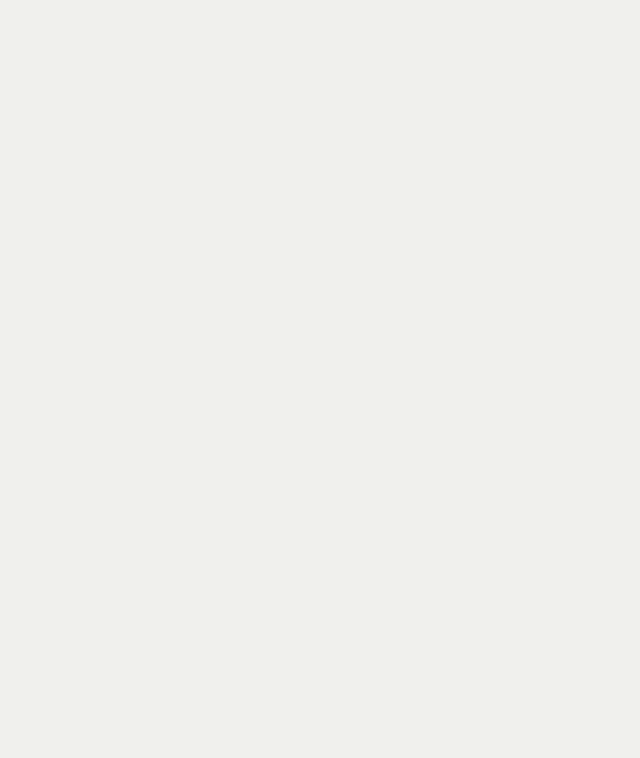
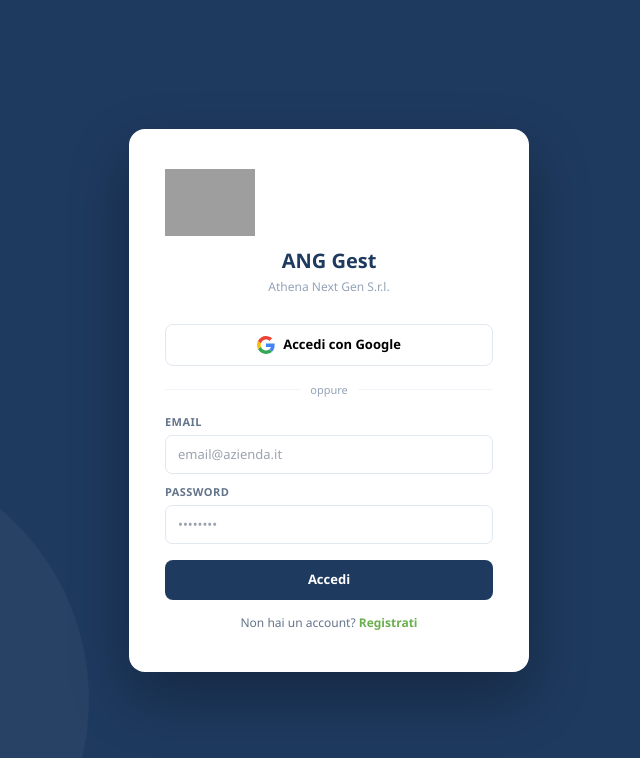
Before and after one commit to marcogiffi-a11y/ANG-Gest, a Next.js app in the folder gestionale-cantieri/gestionale-cantieri/: page / in a window 1280 px wide. Before the commit this address had no page. Shown: the top 758 px of the page, without its empty margins (311-951 px from the left). Built offline with nearby package versions, Linux system fonts and the light colour scheme; no server answers; grey boxes are pictures that could not be loaded.

Commit message:
Update page.tsx

```diff
--- a/gestionale-cantieri/gestionale-cantieri/app/page.tsx
+++ b/gestionale-cantieri/gestionale-cantieri/app/page.tsx
@@ -1,5 +1,108 @@
-import { redirect } from 'next/navigation'
+'use client'
+import { useState } from 'react'
+import { createClient } from '@/lib/supabase/client'
+import Image from 'next/image'
 
-export default function Home() {
-  redirect('/dashboard')
+export default function LoginPage() {
+  const [email, setEmail] = useState('')
+  const [password, setPassword] = useState('')
+  const [loading, setLoading] = useState(false)
+  const [error, setError] = useState('')
+  const [mode, setMode] = useState<'login' | 'signup'>('login')
+  const [sent, setSent] = useState(false)
+  const supabase = createClient()
+
+  async function handleEmail() {
+    setLoading(true); setError('')
+    const fn = mode === 'login'
+      ? supabase.auth.signInWithPassword({ email, password })
+      : supabase.auth.signUp({ email, password })
+    const { error } = await fn
+    if (error) setError(error.message)
+    else if (mode === 'signup') setSent(true)
+    else window.location.href = '/dashboard'
+    setLoading(false)
+  }
+
+  async function handleGoogle() {
+    await supabase.auth.signInWithOAuth({
+      provider: 'google',
+      options: { redirectTo: `${location.origin}/api/auth/callback` },
+    })
+  }
+
+  return (
+    <div style={{ minHeight:'100vh', display:'flex', alignItems:'center', justifyContent:'center', background:'#1e3a5f' }}>
+      {/* Sfondo decorativo */}
+      <div style={{ position:'absolute', inset:0, overflow:'hidden', zIndex:0 }}>
+        <div style={{ position:'absolute', top:-100, right:-100, width:400, height:400, borderRadius:'50%', background:'rgba(106,176,76,0.08)' }}/>
+        <div style={{ position:'absolute', bottom:-150, left:-100, width:500, height:500, borderRadius:'50%', background:'rgba(255,255,255,0.04)' }}/>
+      </div>
+
+      <div style={{ position:'relative', zIndex:1, background:'white', borderRadius:16, padding:'40px 36px', width:400, boxShadow:'0 25px 60px rgba(0,0,0,0.3)' }}>
+        {/* Logo */}
+        <div style={{ textAlign:'center', marginBottom:28 }}>
+          <Image src="/logo.jpg" alt="Athena Next Gen" width={90} height={90} style={{ objectFit:'contain', marginBottom:10 }}/>
+          <div style={{ fontSize:20, fontWeight:800, color:'#1e3a5f' }}>ANG Gest</div>
+          <div style={{ fontSize:12, color:'#94a3b8', marginTop:2 }}>Athena Next Gen S.r.l.</div>
+        </div>
+
+        {sent ? (
+          <div style={{ textAlign:'center', color:'#16a34a', fontSize:14, padding:16 }}>
+            ✅ Controlla la tua email per confermare la registrazione!
+          </div>
+        ) : (
+          <>
+            {/* Google */}
+            <button onClick={handleGoogle} style={{
+              width:'100%', padding:'10px 16px', borderRadius:8, border:'1px solid #e2e8f0',
+              background:'white', fontSize:13, fontWeight:600, cursor:'pointer', display:'flex',
+              alignItems:'center', justifyContent:'center', gap:8, marginBottom:16
+            }}>
+              <svg width="18" height="18" viewBox="0 0 48 48"><path fill="#4285F4" d="M46.98 24.55c0-1.57-.15-3.09-.38-4.55H24v9.02h12.94c-.58 2.96-2.26 5.48-4.78 7.18l7.73 6c4.51-4.18 7.09-10.36 7.09-17.65z"/><path fill="#34A853" d="M24 48c6.48 0 11.93-2.13 15.89-5.81l-7.73-6c-2.15 1.45-4.92 2.3-8.16 2.3-6.26 0-11.57-4.22-13.47-9.91l-7.98 6.16C6.51 42.62 14.62 48 24 48z"/><path fill="#FBBC05" d="M10.53 28.59c-.48-1.45-.76-2.99-.76-4.59s.27-3.14.76-4.59l-7.98-6.16C.92 16.46 0 20.12 0 24c0 3.88.92 7.54 2.56 10.78l7.97-6.19z"/><path fill="#EA4335" d="M24 9.5c3.54 0 6.71 1.22 9.21 3.6l6.85-6.85C35.9 2.38 30.47 0 24 0 14.62 0 6.51 5.38 2.56 13.22l7.98 6.16C12.43 13.72 17.74 9.5 24 9.5z"/></svg>
+              Accedi con Google
+            </button>
+
+            <div style={{ display:'flex', alignItems:'center', gap:10, marginBottom:16 }}>
+              <div style={{ flex:1, height:1, background:'#f1f5f9' }}/>
+              <span style={{ fontSize:11, color:'#94a3b8' }}>oppure</span>
+              <div style={{ flex:1, height:1, background:'#f1f5f9' }}/>
+            </div>
+
+            <div style={{ marginBottom:10 }}>
+              <label style={{ fontSize:11, color:'#64748b', fontWeight:600, textTransform:'uppercase', letterSpacing:'.04em', display:'block', marginBottom:4 }}>Email</label>
+              <input type="email" value={email} onChange={e=>setEmail(e.target.value)}
+                placeholder="email@azienda.it"
+                style={{ width:'100%', padding:'9px 12px', borderRadius:7, border:'1px solid #e2e8f0', fontSize:13 }}/>
+            </div>
+            <div style={{ marginBottom:16 }}>
+              <label style={{ fontSize:11, color:'#64748b', fontWeight:600, textTransform:'uppercase', letterSpacing:'.04em', display:'block', marginBottom:4 }}>Password</label>
+              <input type="password" value={password} onChange={e=>setPassword(e.target.value)}
+                placeholder="••••••••"
+                onKeyDown={e=>e.key==='Enter'&&handleEmail()}
+                style={{ width:'100%', padding:'9px 12px', borderRadius:7, border:'1px solid #e2e8f0', fontSize:13 }}/>
+            </div>
+
+            {error && <div style={{ color:'#dc2626', fontSize:12, marginBottom:12, padding:'8px 12px', background:'#fef2f2', borderRadius:6 }}>{error}</div>}
+
+            <button onClick={handleEmail} disabled={loading} style={{
+              width:'100%', padding:'10px 16px', borderRadius:8, border:'none',
+              background: loading ? '#94a3b8' : '#1e3a5f', color:'white',
+              fontSize:13, fontWeight:700, cursor: loading ? 'default' : 'pointer'
+            }}>
+              {loading ? 'Attendere...' : mode === 'login' ? 'Accedi' : 'Registrati'}
+            </button>
+
+            <div style={{ textAlign:'center', marginTop:14, fontSize:12, color:'#64748b' }}>
+              {mode === 'login' ? (
+                <>Non hai un account? <span style={{ color:'#6ab04c', cursor:'pointer', fontWeight:700 }} onClick={()=>setMode('signup')}>Registrati</span></>
+              ) : (
+                <>Hai già un account? <span style={{ color:'#6ab04c', cursor:'pointer', fontWeight:700 }} onClick={()=>setMode('login')}>Accedi</span></>
+              )}
+            </div>
+          </>
+        )}
+      </div>
+    </div>
+  )
 }
```
